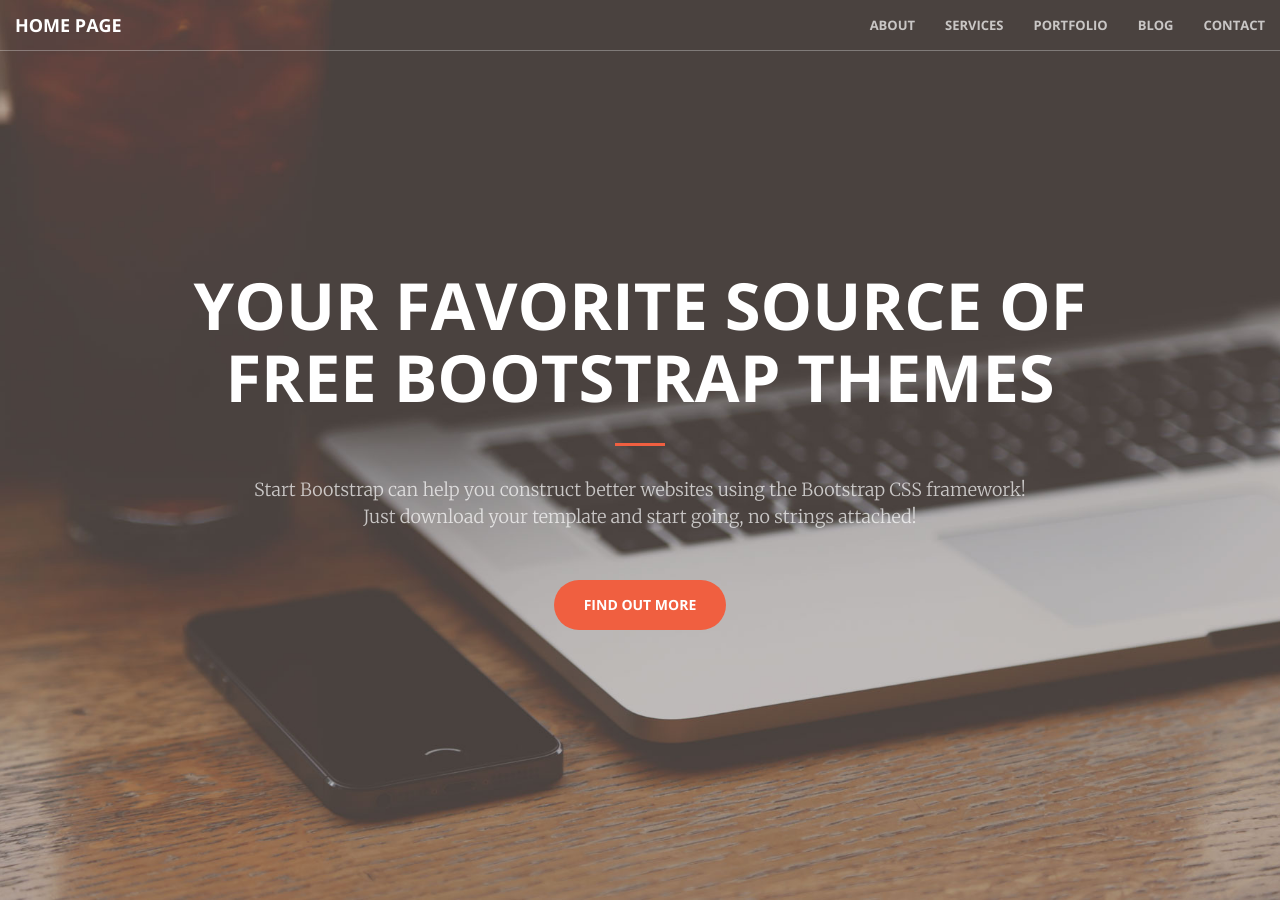
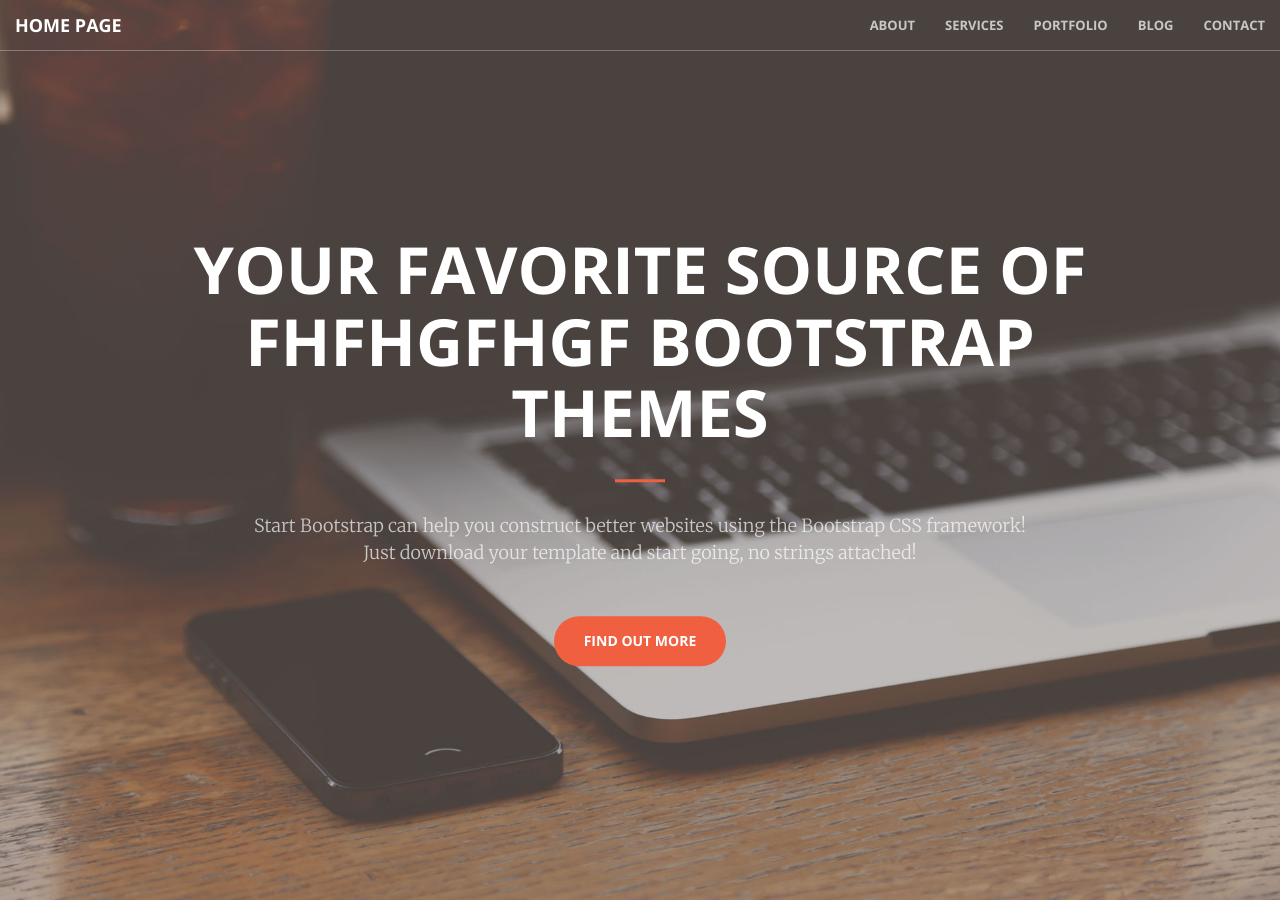
Before and after one commit to PadsterReynolds/creative_2, a Jekyll site: the page built from index.html, in a window 1280 px wide. Built offline with Jekyll 4.4.1, drawn with Linux system fonts in a browser that asks for light colours.

Commit message:
Updated 'index.html' via CloudCannon

```diff
--- a/index.html
+++ b/index.html
@@ -8,7 +8,7 @@
     <header>
         <div class="header-content">
             <div class="header-content-inner">
-                <h1 class="editable">Your Favorite Source of Free Bootstrap Themes</h1>
+                <h1 class="editable">Your Favorite Source of fhfhgfhgf Bootstrap Themes</h1>
                 <hr />
                 <p class="editable">Start Bootstrap can help you construct better websites using the Bootstrap CSS framework! Just download your template and start going, no strings attached!</p>
                 <a href="/about.html" class="btn btn-primary btn-xl">Find Out More</a>
```
